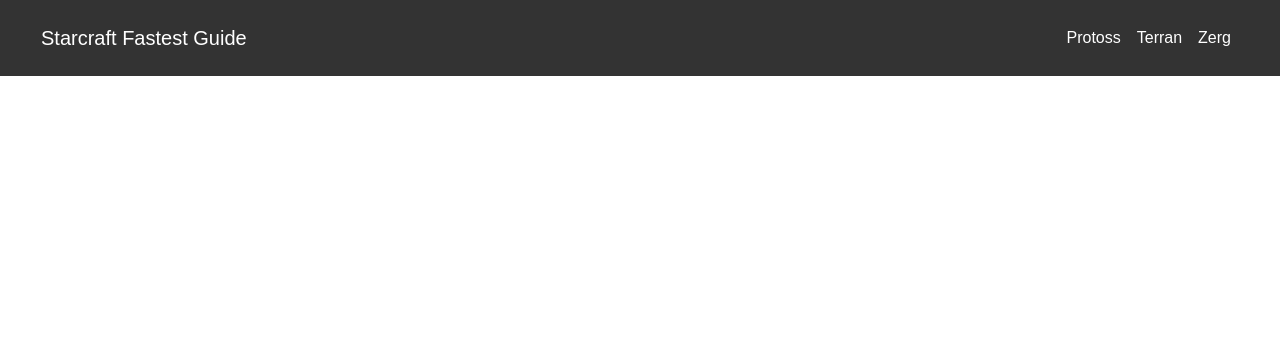
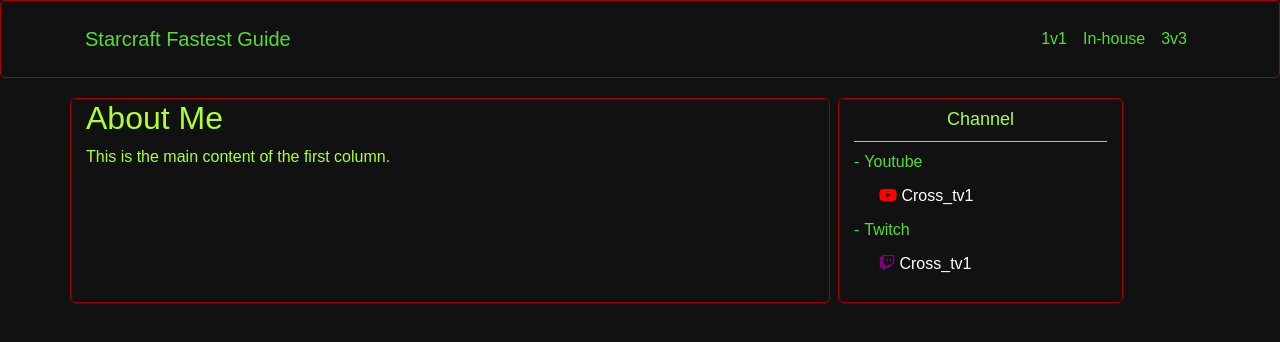
Before and after one commit to 0xcross24/starcraft_fastest_builds, a Flask app: page / in a window 1280 px wide. Shown: the top 342 px of the page. Run offline with Flask 3, Linux system fonts and the light colour scheme; some libraries are stand-ins or nearby versions.

Commit message:
Made more design changes

```diff
--- a/static/styles.css
+++ b/static/styles.css
@@ -2,24 +2,83 @@
 body {
     margin: 0;
     font-family: Arial, sans-serif;
+    background-color: #111;
 }
 
 header {
-    background-color: #333;
     padding: 10px;
-    color: white;
+    border: 1px #AA0000 solid;
+    border-radius: 5px;
 }
 
 nav a {
-    color: white;
+    color: #55DD33;
 }
 
 .nav-link:hover {
     font-weight: bold;
-    color: white;
+    color: #ADFF2F;
 }
 
 #navbar-logo:hover {
-    color: white;
+    color: #7CFC00;
 }
+
+#body {
+    margin-top: 20px;
+    color: #ADFF2F;
 }
+
+.column {
+    border: 1px #AA0000 solid;
+    border-radius: 5px;
+}
+
+.subtitle {
+    font-size: 18px;
+    text-align: center;
+    padding: 10px 0 10px 0;
+    border-bottom: 1px #7CFC00 solid;
+}
+
+.social {
+    color: #fff;
+    margin-left: 20px;
+}
+
+.social-list {
+  list-style-type: none; /* Remove default list style */
+  padding: 0; /* Remove default padding */
+  color: #55DD33;
+}
+
+.social-list li:before {
+  content: "-";
+  margin-right: 5px; /* Add spacing between hyphen and list item content */
+}
+
+.social-list .social-link {
+    padding-top: 10px;
+    padding-bottom: 10px;
+}
+
+.social-list .social-link:before {
+    content: "";
+}
+
+.social-list .social-link:hover {
+    border: 1px #7CFC00 solid;
+    color: #7CFC00;
+}
+
+.social-list .social-link:hover a{
+    text-decoration: none;
+    color: #7CFC00;
+}
+
+.fa-youtube {
+    color: red;
+}
+.fa-twitch {
+    color: purple;
+}
--- a/templates/index.html
+++ b/templates/index.html
@@ -6,13 +6,14 @@
     <title>Starcraft Fastest Build Orders</title>
     <!-- Add this to the head of your HTML file -->
 	<link rel="stylesheet" href="https://maxcdn.bootstrapcdn.com/bootstrap/4.0.0/css/bootstrap.min.css" integrity="sha384-Gn5384xqQ1aoWXA+058RXPxPg6fy4IWvTNh0E263XmFcJlSAwiGgFAW/dAiS6JXm" crossorigin="anonymous">
+	<link rel="stylesheet" href="https://cdnjs.cloudflare.com/ajax/libs/font-awesome/5.15.1/css/all.min.css">
     <link rel="stylesheet" href="{{ url_for('static', filename='styles.css') }}">
 </head>
 <body>
 
 <header>
 	<nav class="navbar sticky-top navbar-expand-lg bg-body-tertiary">
-  		<div class="container-fluid">
+  		<div class="container">
 			<a class="navbar-brand" id="navbar-logo" href="#">Starcraft Fastest Guide</a>
 			<button class="navbar-toggler" type="button" data-bs-toggle="collapse" data-bs-target="#navbarNav" aria-controls="navbarNav" aria-expanded="false" aria-label="Toggle navigation">
 				<span class="navbar-toggler-icon"></span>
@@ -21,13 +22,13 @@
 			<div class="collapse navbar-collapse" id="navbarNav">
 				<ul class="navbar-nav ml-auto">
 					<li class="nav-item ml-auto">
-						<a class="nav-link active" aria-current="page" href="#">Protoss</a>
+						<a class="nav-link active" aria-current="page" href="#">1v1</a>
 					</li>
 					<li class="nav-item">
-						<a class="nav-link" href="#">Terran</a>
+						<a class="nav-link" href="#">In-house</a>
 					</li>
 					<li class="nav-item">
-						<a class="nav-link" href="#">Zerg</a>
+						<a class="nav-link" href="#">3v3</a>
 					</li>
 		    	</ul>
 			</div>
@@ -35,6 +36,25 @@
     </nav>
 </header>
 
+<div class="container" id="body">
+	<div class="row">
+		<div class="col-md-8 column mr-1">
+			<h2>About Me</h2>
+			<p>This is the main content of the first column.</p>
+		</div>
+
+		<div class="col-md-3 column ml-1">
+			<h3 class="subtitle">Channel</h3>
+			<ul class="social-list">
+				<li class="social-title">Youtube</li>
+				<li class="social-link"><a href="https://www.youtube.com/@cross_tv1" class="social"><i class="fab fa-youtube"></i> Cross_tv1</a></li>
+				<li class="social-title">Twitch</li>
+				<li class="social-link"><a href="https://www.twitch.tv/cross_tv1" class="social"><i class="fab fa-twitch"></i> Cross_tv1</a></li>
+			</ul>
+		</div>
+	</div>
+</div>
+
 <!-- Your page content goes here -->
 
 <script src="{{ url_for('static', filename='js/bootstrap.min.js') }}"></script>
```
